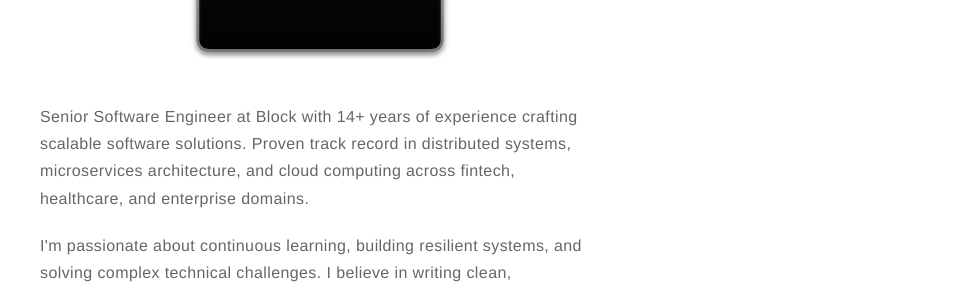
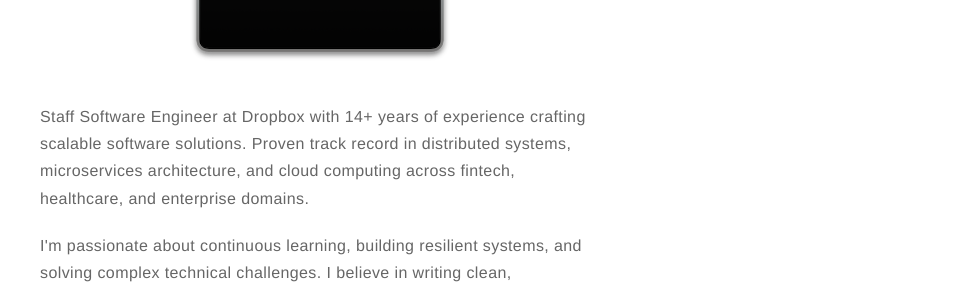
Before and after one commit to msavoury/msavoury.github.io, a Jekyll site: the page built from about.md, in a window 1280 px wide. Shown: the part 322-613 px from the top of the page, without its empty margins (320-1280 px from the left). Built offline with Jekyll 4.4.1, drawn with Linux system fonts in a browser that asks for light colours.

Commit message:
Update about.md

```diff
--- a/about.md
+++ b/about.md
@@ -5,7 +5,7 @@ layout: page
 ![Profile Image]({{ site.url }}/{{ site.picture }})
 
 <p>
-Senior Software Engineer at Block with 14+ years of experience crafting scalable software solutions. Proven track record in distributed systems, microservices architecture, and cloud computing across fintech, healthcare, and enterprise domains.
+Staff Software Engineer at Dropbox with 14+ years of experience crafting scalable software solutions. Proven track record in distributed systems, microservices architecture, and cloud computing across fintech, healthcare, and enterprise domains.
 </p>
 
 <p>I'm passionate about continuous learning, building resilient systems, and solving complex technical challenges. I believe in writing clean, maintainable code and leading through collaboration and knowledge sharing.</p>
```
